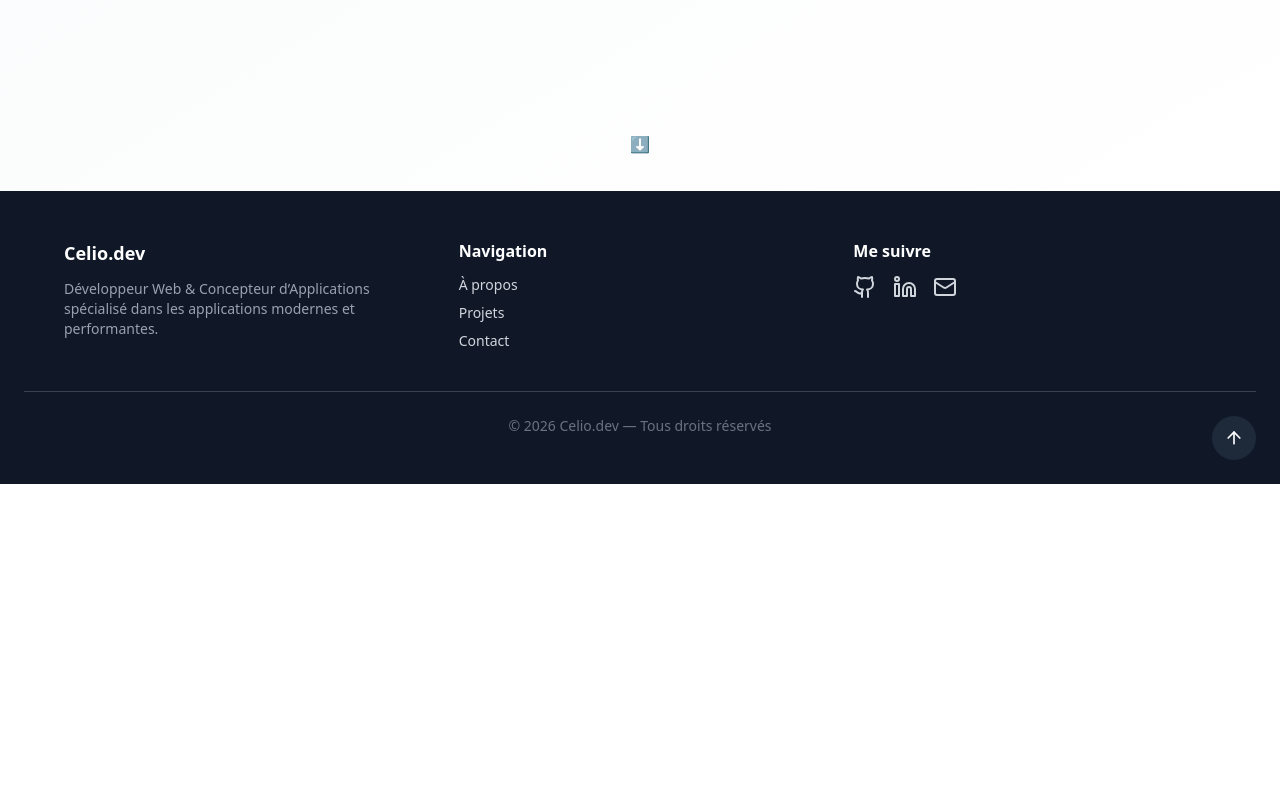
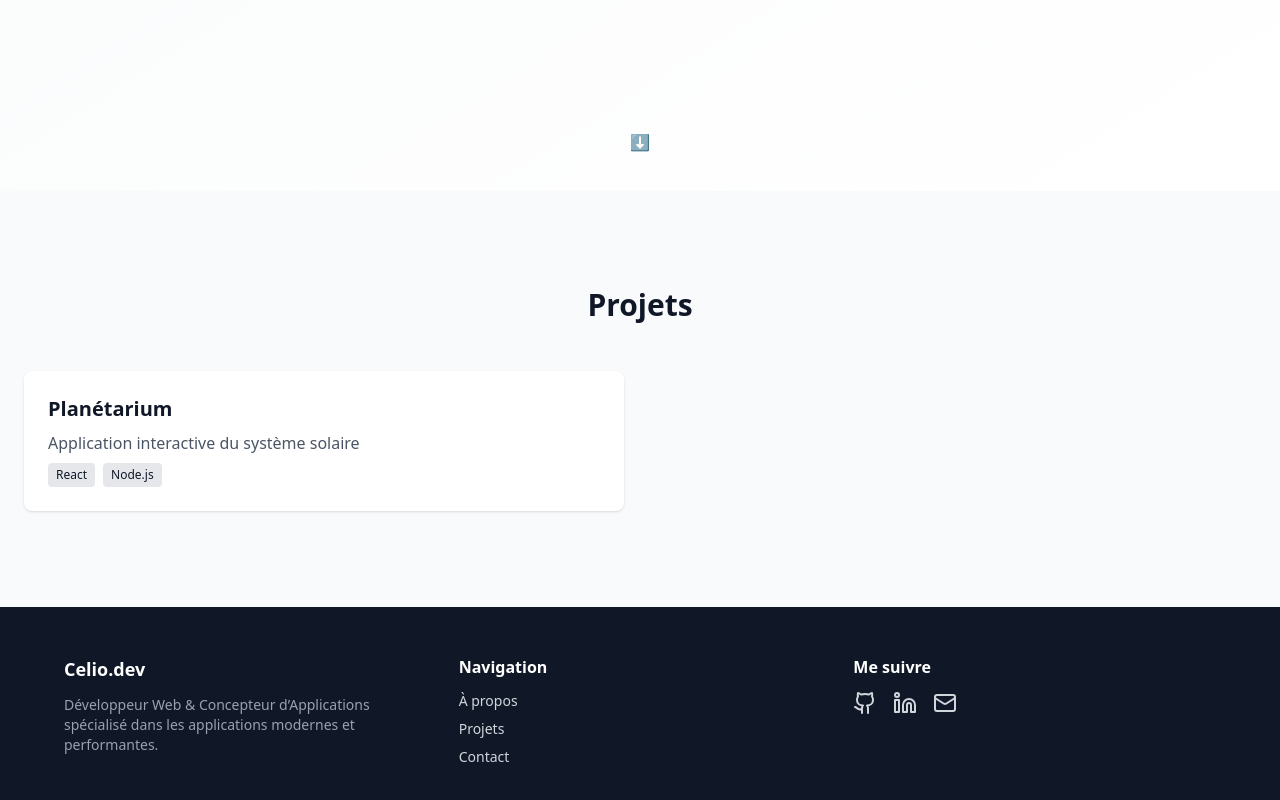
Before and after one commit to celio-mozes-rocha/portfolio, a Next.js app: page / in a window 1280 px wide. Shown: the part 670-1470 px from the top of the page. Before the commit the page ends 1154 px from the top, so only its background shows below. Built offline with nearby package versions, Linux system fonts and the light colour scheme.

Commit message:
feat: update main page app

```diff
--- a/app/globals.css
+++ b/app/globals.css
@@ -1,4 +1,8 @@
 @import "tailwindcss";
+
+html {
+  scroll-behavior: smooth;
+}
 
 body {
   font-family: system-ui, sans-serif;
--- a/app/page.tsx
+++ b/app/page.tsx
@@ -1,13 +1,14 @@
 import Hero from "@/sections/Hero";
 import About from "@/sections/About";
-//import Projects from "@/sections/Projects";
 //import Contact from "@/sections/Contact";
 import Footer from "@/components/layout/Footer";
+import Projects from "@/sections/Projects";
 
 export default function Home() {
   return (
     <main>
       <Hero />
+      <Projects />
       <Footer />
     </main>
   );
```
